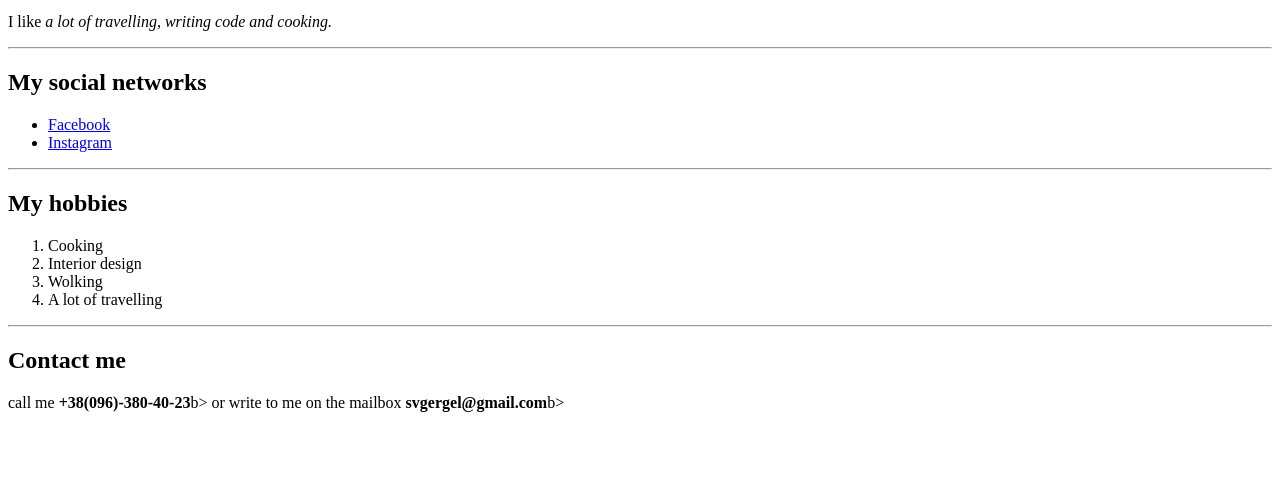
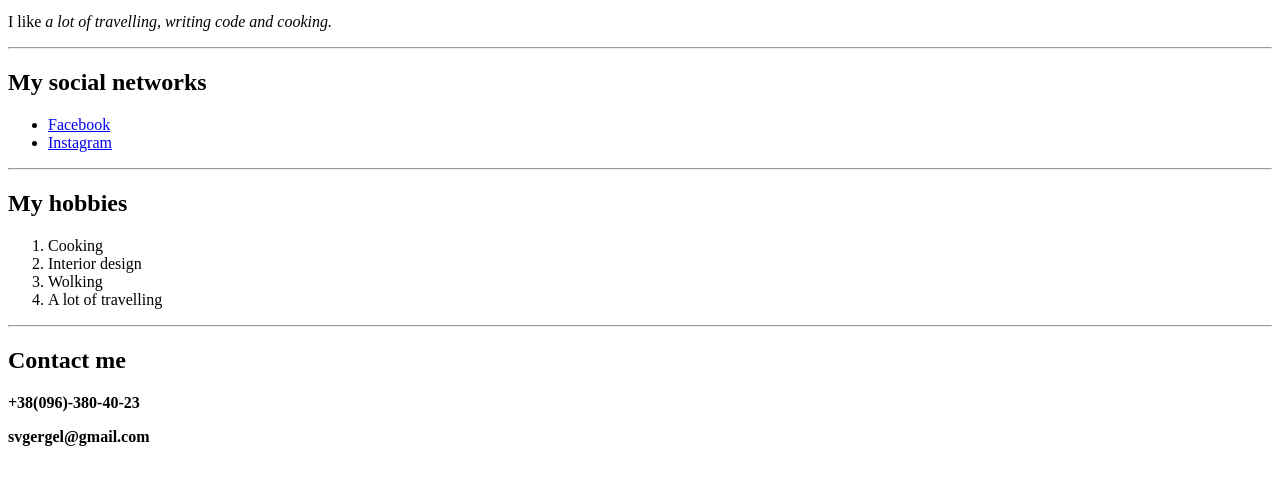
Before and after one commit to GergelSV/my_portfolio, a plain HTML site: page 1/index.html in a window 1280 px wide. Shown: the part 197-682 px from the top of the page. Drawn offline with Linux system fonts and the light colour scheme.

Commit message:
Update index.html

```diff
--- a/1/index.html
+++ b/1/index.html
@@ -27,7 +27,8 @@
     </ol>
     <hr >
     <h2>Contact me</h2>
-    <p> call me <b>+38(096)-380-40-23</b>b> or write to me on the mailbox <b>svgergel@gmail.com</b>b></p>
+    <p> <b>+38(096)-380-40-23</b> </p>
+    <p> <b>svgergel@gmail.com</b></p>
     </ol>
 </body>
 </html>
```
